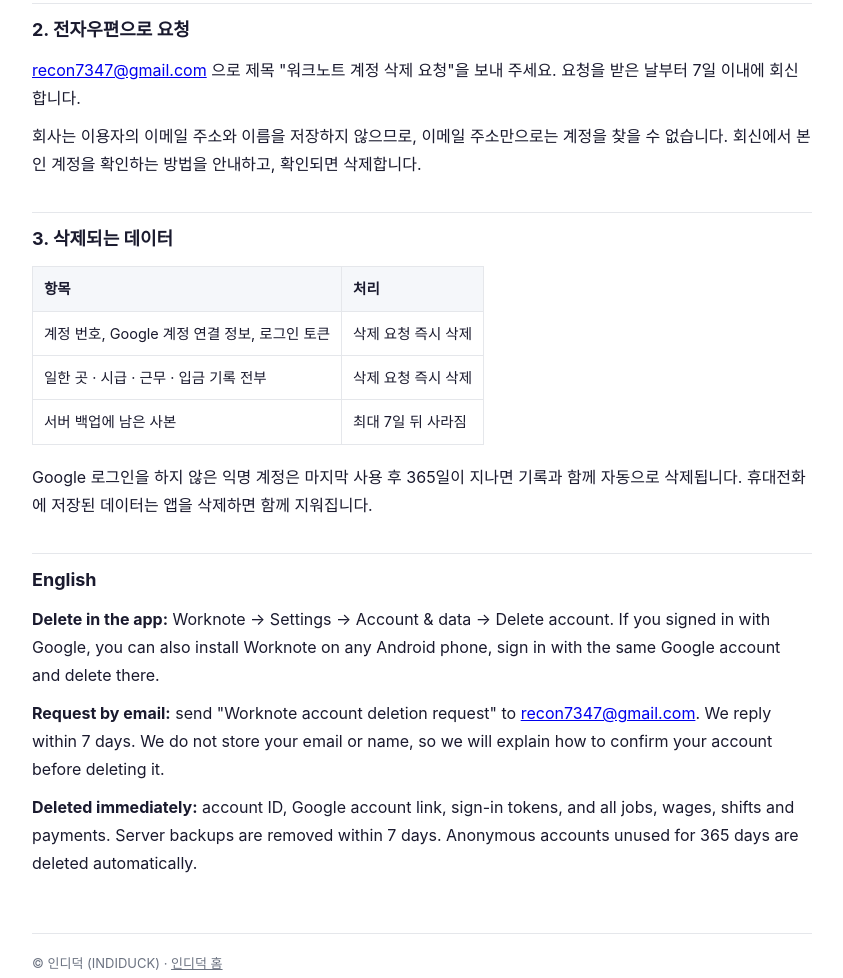
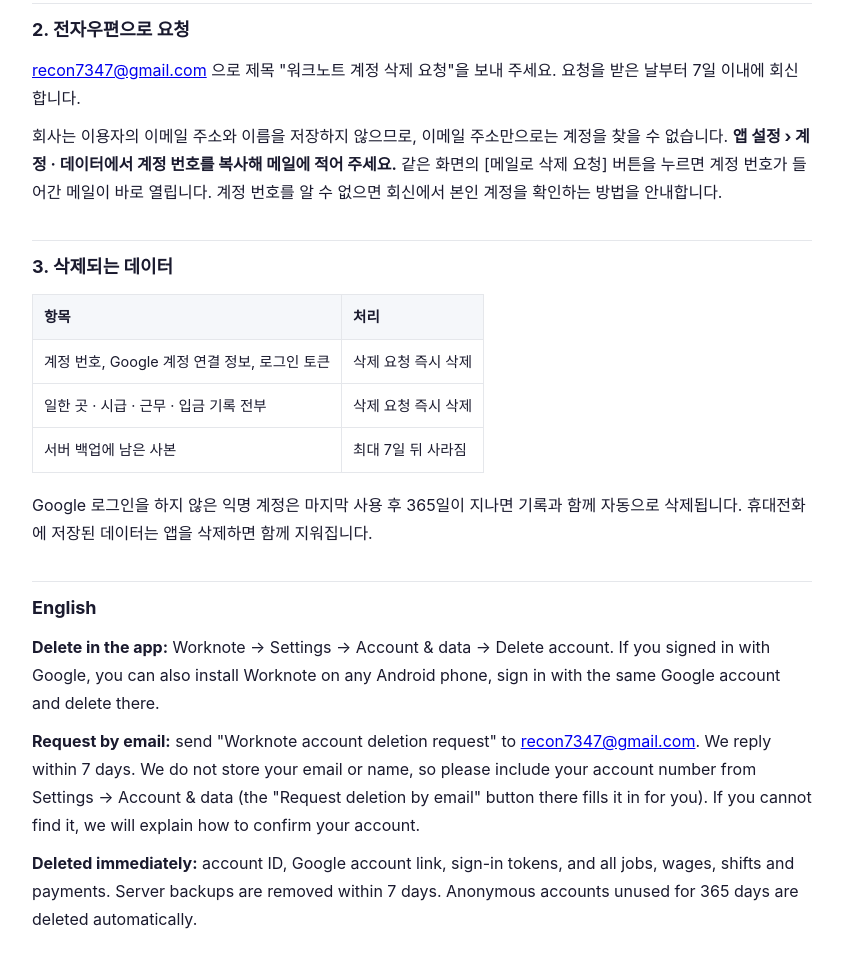
Before and after one commit to dean7347/indiduck, a plain HTML site: page worknote-account-deletion.html in a window 1280 px wide. Shown: the part 459-1437 px from the top of the page, without its empty margins (218-1061 px from the left). Drawn offline with Linux system fonts and the light colour scheme.

Commit message:
docs(worknote): 계정 삭제 안내에 계정 번호 적는 방법 추가
Co-Authored-By: Claude Opus 5.5 <noreply@anthropic.com>

```diff
--- a/worknote-account-deletion.html
+++ b/worknote-account-deletion.html
@@ -15,7 +15,7 @@
 
 <h2>2. 전자우편으로 요청</h2>
 <p><a href="mailto:recon7347@gmail.com?subject=%EC%9B%8C%ED%81%AC%EB%85%B8%ED%8A%B8%20%EA%B3%84%EC%A0%95%20%EC%82%AD%EC%A0%9C%20%EC%9A%94%EC%B2%AD">recon7347@gmail.com</a> 으로 제목 "워크노트 계정 삭제 요청"을 보내 주세요. 요청을 받은 날부터 7일 이내에 회신합니다.</p>
-<p>회사는 이용자의 이메일 주소와 이름을 저장하지 않으므로, 이메일 주소만으로는 계정을 찾을 수 없습니다. 회신에서 본인 계정을 확인하는 방법을 안내하고, 확인되면 삭제합니다.</p>
+<p>회사는 이용자의 이메일 주소와 이름을 저장하지 않으므로, 이메일 주소만으로는 계정을 찾을 수 없습니다. <strong>앱 설정 › 계정 · 데이터에서 계정 번호를 복사해 메일에 적어 주세요.</strong> 같은 화면의 [메일로 삭제 요청] 버튼을 누르면 계정 번호가 들어간 메일이 바로 열립니다. 계정 번호를 알 수 없으면 회신에서 본인 계정을 확인하는 방법을 안내합니다.</p>
 
 <h2>3. 삭제되는 데이터</h2>
 <table>
@@ -28,7 +28,7 @@
 
 <h2 id="en">English</h2>
 <p><strong>Delete in the app:</strong> Worknote → Settings → Account &amp; data → Delete account. If you signed in with Google, you can also install Worknote on any Android phone, sign in with the same Google account and delete there.</p>
-<p><strong>Request by email:</strong> send "Worknote account deletion request" to <a href="mailto:recon7347@gmail.com">recon7347@gmail.com</a>. We reply within 7 days. We do not store your email or name, so we will explain how to confirm your account before deleting it.</p>
+<p><strong>Request by email:</strong> send "Worknote account deletion request" to <a href="mailto:recon7347@gmail.com">recon7347@gmail.com</a>. We reply within 7 days. We do not store your email or name, so please include your account number from Settings → Account &amp; data (the "Request deletion by email" button there fills it in for you). If you cannot find it, we will explain how to confirm your account.</p>
 <p><strong>Deleted immediately:</strong> account ID, Google account link, sign-in tokens, and all jobs, wages, shifts and payments. Server backups are removed within 7 days. Anonymous accounts unused for 365 days are deleted automatically.</p>
 
 <footer>© 인디덕 (INDIDUCK) · <a href="index.html">인디덕 홈</a></footer>
```
